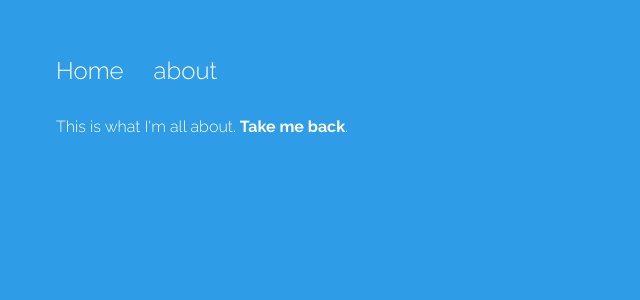
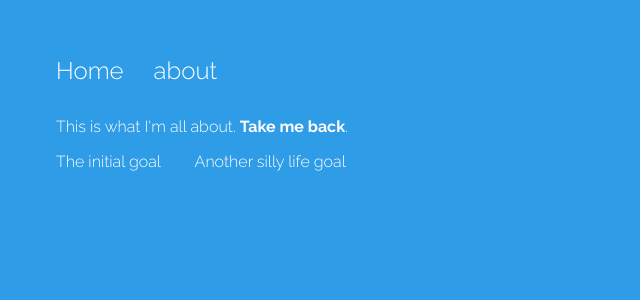
Before and after one commit to sinakeang/ng5, an Angular app: page /about/48 in a window 1280 px wide. Shown: the top 300 px of the page, without its empty margins (0-640 px from the left). Built offline with nearby package versions, Linux system fonts and the light colour scheme.

Commit message:
create service for goals

```diff
--- a/src/app/about/about.component.html
+++ b/src/app/about/about.component.html
@@ -1,3 +1,9 @@
 <p>
   This is what I'm all about. <a href="" (click)="sendMeHome()"><strong>Take me back</strong></a>.
 </p>
+
+<ul>
+  <li *ngFor="let goal of goals">
+    {{ goal }}
+  </li>
+</ul>
--- a/src/app/about/about.component.ts
+++ b/src/app/about/about.component.ts
@@ -1,5 +1,6 @@
 import { Component, OnInit } from '@angular/core';
 import { ActivatedRoute, Router } from '@angular/router';
+import { DataService } from '../data.service';
 
 @Component({
   selector: 'app-about',
@@ -8,11 +9,14 @@ import { ActivatedRoute, Router } from '@angular/router';
 })
 export class AboutComponent implements OnInit {
 
-  constructor(private route: ActivatedRoute, private router: Router) {
+  goals: any;
+
+  constructor(private route: ActivatedRoute, private router: Router, private _data: DataService) {
     this.route.params.subscribe(res => console.log(res.id));
   }
 
   ngOnInit() {
+    this._data.goal.subscribe(res => this.goals = res);
   }
 
   sendMeHome() {
--- a/src/app/app.module.ts
+++ b/src/app/app.module.ts
@@ -7,6 +7,7 @@ import { AppRoutingModule } from './app-routing.module';
 import { AppComponent } from './app.component';
 import { HomeComponent } from './home/home.component';
 import { AboutComponent } from './about/about.component';
+import { DataService } from './data.service';
 
 @NgModule({
   declarations: [
@@ -20,7 +21,7 @@ import { AboutComponent } from './about/about.component';
     FormsModule, //for ngModel: two way databinding
     BrowserAnimationsModule,
   ],
-  providers: [],
+  providers: [DataService],
   bootstrap: [AppComponent]
 })
 export class AppModule { }
--- /dev/null
+++ b/src/app/data.service.ts
@@ -0,0 +1,44 @@
+import { Injectable } from '@angular/core';
+import { BehaviorSubject } from 'rxjs';
+
+/*
+There is a new, recommended, way to register a provider,
+directly inside the @Injectable() decorator, using the new providedIn attribute.
+It accepts 'root' as a value or any module of your
+application. When you use 'root', your injectable will be registered as
+a singleton in the application, and you don't need to add it to
+thie providers of the root module. Similarly, if you use
+providedIn: UsersModule, the injectable is registered as a
+provider of the UsersModule without adding it to the providers
+of the module
+*/
+
+/*
+Sounds like its a new shortcut way of specifying where
+the service should be provided. I would prefer looking
+at a module's provider list to see all the services
+that are declared as a providers, rather than scattered code base
+for providedIn tags
+*/
+
+/*
+Apparently using providedIn allows the services to be lazy-loaded
+by the app. To test this, put console logs in your service.
+Apparently someone mentioned that their home page used to
+load 16 services, now it loads 9. THis is a interesting feature.
+*/
+
+@Injectable({
+  providedIn: 'root'
+})
+export class DataService {
+
+  private goals = new BehaviorSubject<any>(['The initial goal', 'Another silly life goal']);
+  goal = this.goals.asObservable();
+
+  constructor() { }
+
+  changeGoal(goal) {
+    this.goals.next(goal);
+  }
+}
--- a/src/app/home/home.component.ts
+++ b/src/app/home/home.component.ts
@@ -1,5 +1,6 @@
 import { Component, OnInit } from '@angular/core';
 import { trigger,style,transition,animate,keyframes,query,stagger } from '@angular/animations';
+import { DataService } from '../data.service';
 @Component({
   selector: 'app-home',
   templateUrl: './home.component.html',
@@ -29,20 +30,25 @@ export class HomeComponent implements OnInit {
   itemCount: number;
   btnText: string = 'Add an item';
   goalText: string = 'My first life goal';
-  goals = ['My first life goal', 'I want to climb a mountain', 'Go ice sking'];
-  constructor() { }
+  goals = [];
+
+  constructor(private _data: DataService) { }
 
   ngOnInit() {
+    this._data.goal.subscribe(res => this.goals = res);
     this.itemCount = this.goals.length;
+    this._data.changeGoal(this.goals);
   }
 
   addItem() {
     this.goals.push(this.goalText);
     this.goalText = '';
     this.itemCount = this.goals.length;
+    this._data.changeGoal(this.goals);
   }
 
   removeItem(i) {
     this.goals.splice(i, 1);
+    this._data.changeGoal(this.goals);
   }
 }
```
Also changed, not shown: 1 other file (tests, documents, lock files or other folders).
